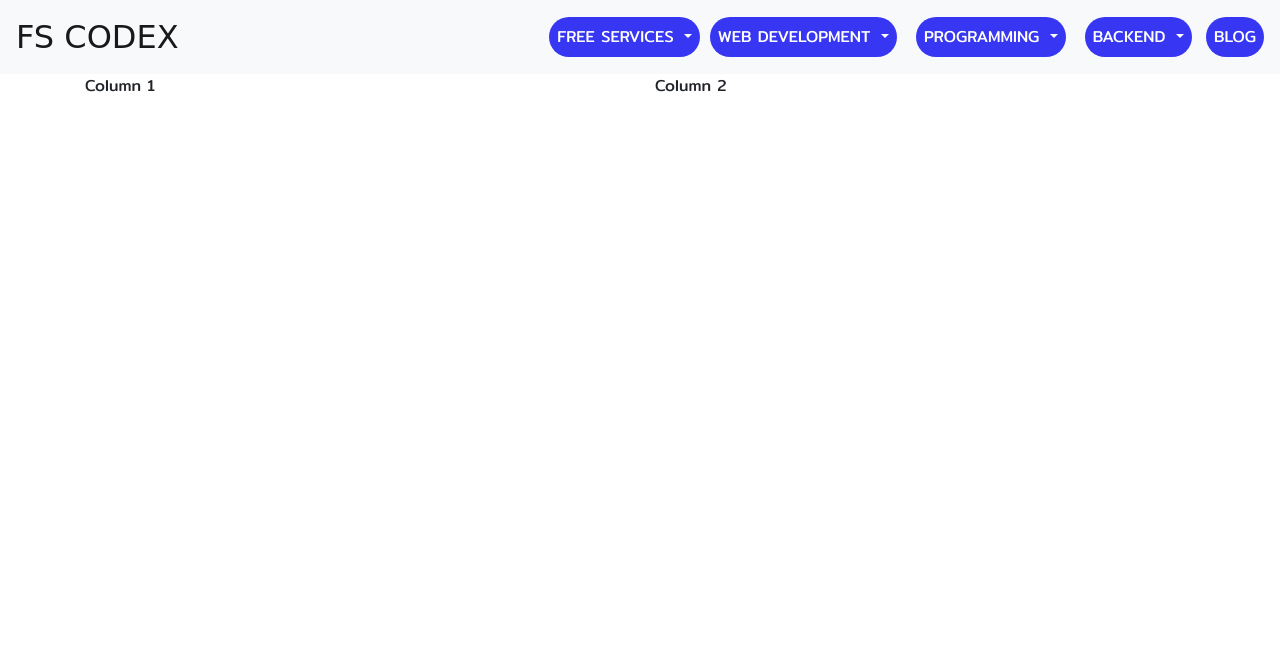
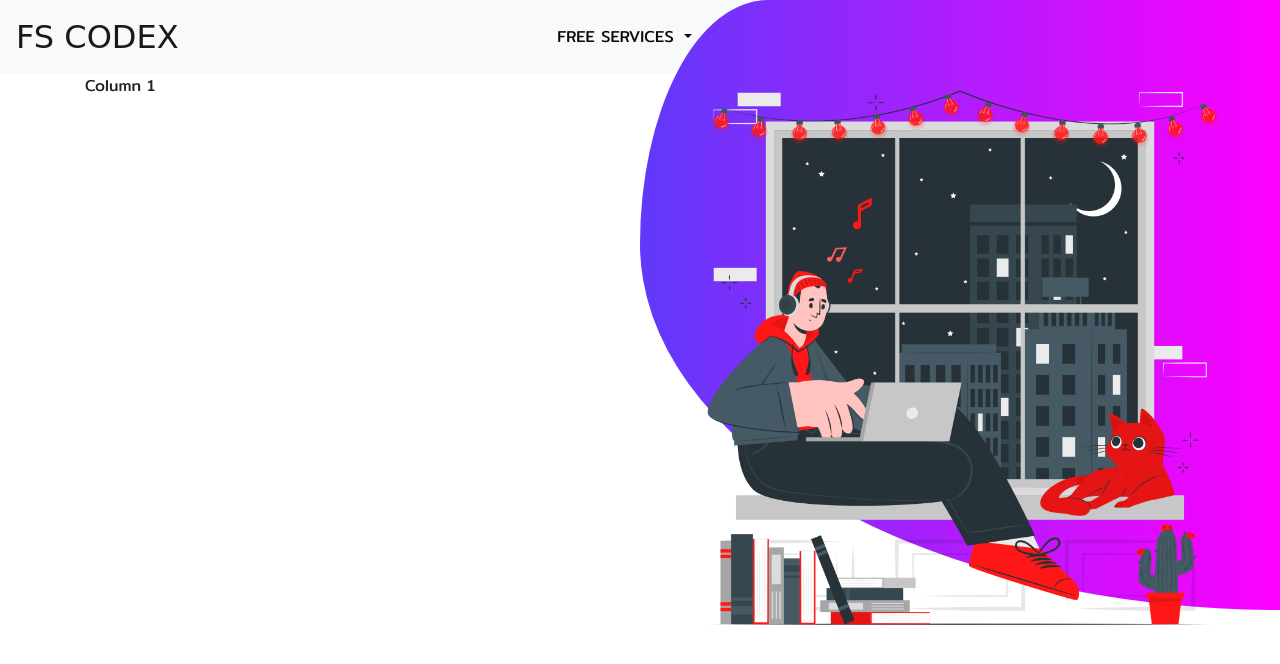
Before and after one commit to isurojit/fullstackcodex, a plain HTML site: page index.html in a window 1280 px wide. Drawn offline with nearby package versions, Linux system fonts and the light colour scheme; a web font is replaced by a local one.

Commit message:
menu design added

```diff
--- a/index.html
+++ b/index.html
@@ -21,7 +21,7 @@
             <div class="collapse navbar-collapse" id="navbarNav">
               <ul class="navbar-nav ml-auto">
                 <li class="nav-item">
-                    <li class="nav-item dropdown">
+                    <li class="nav-item dropdown active">
                         <a class="nav-link dropdown-toggle" href="#" id="navbarDropdownMenuLink" role="button" data-toggle="dropdown" aria-haspopup="true" aria-expanded="false">
                             FREE SERVICES
                         </a>
@@ -87,7 +87,9 @@
         <div class="container">
             <div class="row">
               <div class="col-6">Column 1</div>
-              <div class="col-6">Column 2</div>
+              <div class="col-6 intro">
+                <img src="./img/intro-background.png" alt="intro-bg-picture">
+              </div>
             </div>
           </div>
     </section>
--- a/style.css
+++ b/style.css
@@ -1,23 +1,37 @@
 body {
   font-family: "Mitr", sans-serif;
 }
-
-/* navbar */
-/* .navbar {
-} */
+.intro {
+  background: linear-gradient(to right, #6039fa, #ff00ff);
+  border-radius: 20% 80% 0% 100% / 40% 0% 100% 60%;
+  max-width: 50%;
+  max-height: 100%;
+  position: absolute;
+  left: 50%;
+  top: 0%;
+}
+.intro img {
+  max-width: 100%;
+  position: relative;
+  top: 50px;
+}
 
 .nav-link {
-  color: white !important;
+  color: rgb(10, 10, 10) !important;
   font-size: 1 rem;
 }
-.nav-item{
-  background-color: #3737f3;
+
+.nav-item .active {
+  background-color: #8383fb !important;
   border-radius: 1px solid #000000;
   border-radius: 25px;
 }
+/* .nav-item{
+
+} */
 
 .nav-item:not(:first-child):not(:last-child) {
-  margin: 0rem .3rem;
+  margin: 0rem 0.3rem;
 }
 
 .navbar-brand {
@@ -27,18 +41,18 @@ body {
 }
 
 .navbar-toggler {
-  /* background-color: rgb(41, 230, 255); */
+  background-color: rgb(41, 230, 255);
 }
 .navbar-toggler:hover,
 .navbar-toggler:focus {
-  /* background-color: white; */
+  background-color: white;
 }
 
 .dropdown-menu {
   /* background-color: #000080; /* shade of blue */
   color: white;
-  border-bottom: 2px solid white; */
+  border-bottom: 2px solid white;
 }
 .dropdown-item {
-  /* color: white; */
+  color: white;
 }
```
Also changed, not shown: img/intro-background.png (added).
